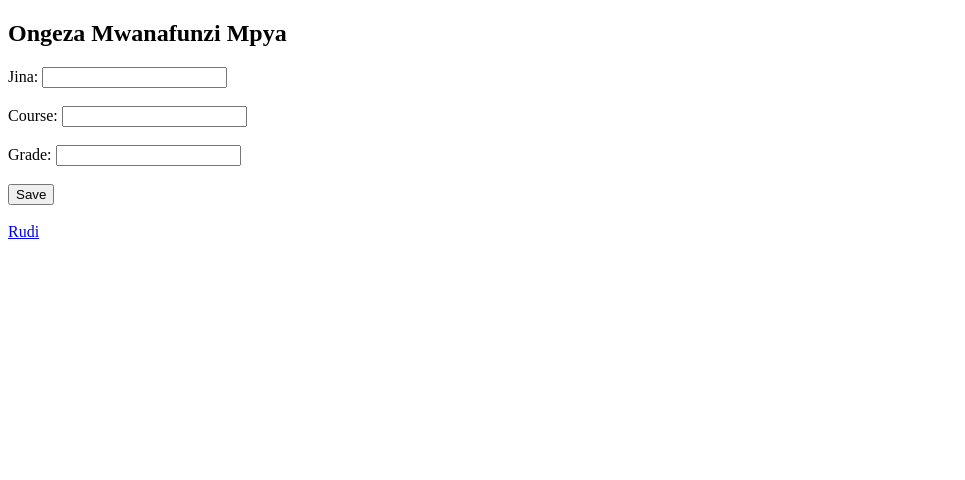
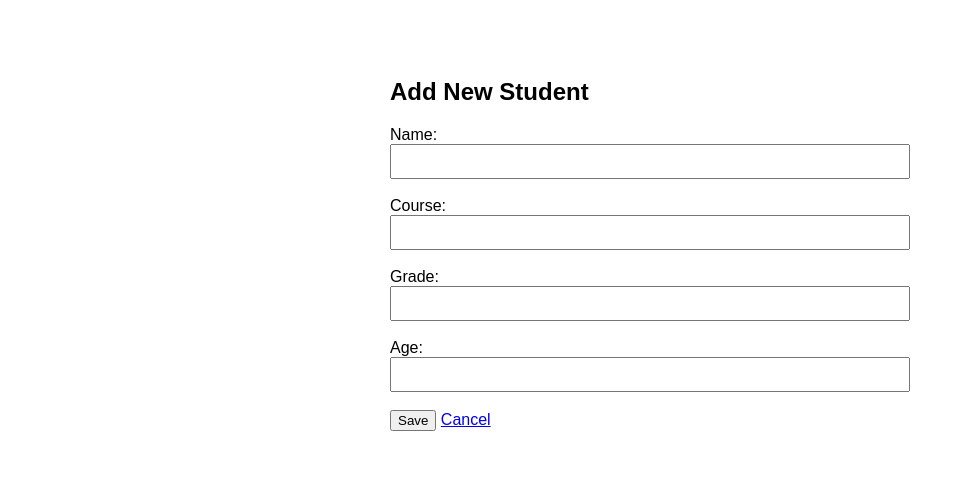
Before and after one commit to israfilnikylian745-rgb/StudentManagementWeb, a Flask app: page /add in a window 1280 px wide. Shown: the top 480 px of the page, without its empty margins (0-965 px from the left). Run offline with Flask 3, Linux system fonts and the light colour scheme; the visitor is signed in with stand-in values (Sample User, id 1).

Commit message:
Update add_student.html

```diff
--- a/templates/add_student.html
+++ b/templates/add_student.html
@@ -1,6 +1,25 @@
-<!DOCTYPE html><html><head><title>Ongeza</title></head><body>
-<h2>Ongeza Mwanafunzi Mpya</h2><form method="POST">
-Jina: <input name="name" required><br><br>
-Course: <input name="course" required><br><br>
-Grade: <input name="grade" required><br><br>
-<button>Save</button></form><br><a href="/index">Rudi</a></body></html>
+<!DOCTYPE html>
+<html>
+<head><title>Add Student</title></head>
+<body style="font-family:Arial; padding:20px;">
+<div style="max-width:500px; margin:auto; background:white; padding:30px; border-radius:10px;">
+<h2>Add New Student</h2>
+<form method="POST">
+    <label>Name:</label><br>
+    <input type="text" name="name" required style="width:100%; padding:8px;"><br><br>
+
+    <label>Course:</label><br>
+    <input type="text" name="course" required style="width:100%; padding:8px;"><br><br>
+
+    <label>Grade:</label><br>
+    <input type="text" name="grade" required style="width:100%; padding:8px;"><br><br>
+
+    <label>Age:</label><br> <!-- <- Tumeongeza hii -->
+    <input type="number" name="age" required style="width:100%; padding:8px;"><br><br>
+
+    <button type="submit" class="btn">Save</button>
+    <a href="/index">Cancel</a>
+</form>
+</div>
+</body>
+</html>
```
